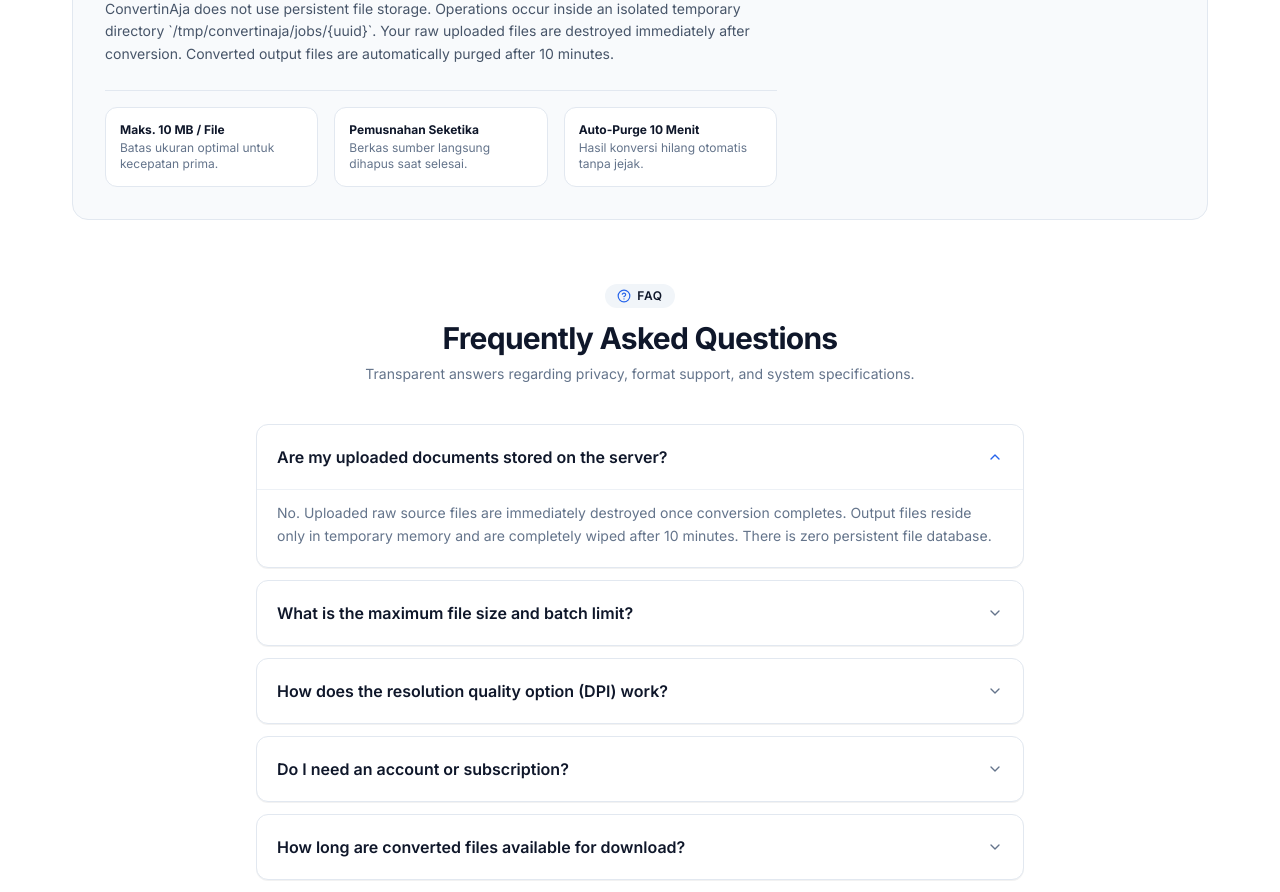
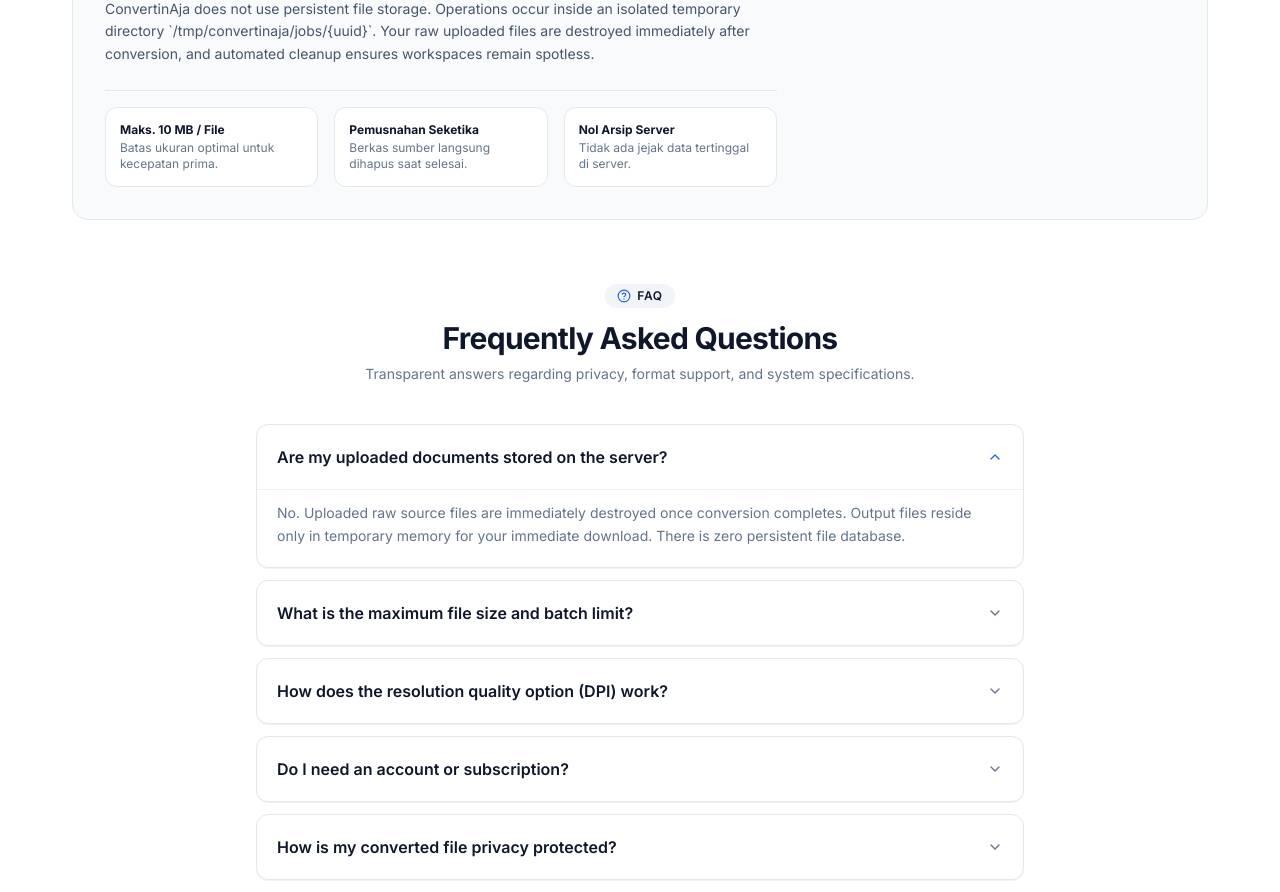
Before and after one commit to FaridAhmad013/convertinaja, a React (Vite) app in the folder frontend/: page / in a window 1280 px wide. Shown: the part 3760-4652 px from the top of the page. Built offline with nearby package versions, Linux system fonts and the light colour scheme; no server answers.

Commit message:
chore: align all UI copies and docs with strict zero-storage policy, removing 10-minute retention mentions

```diff
--- a/frontend/src/components/EditorialGuides.tsx
+++ b/frontend/src/components/EditorialGuides.tsx
@@ -16,7 +16,7 @@ export function EditorialGuides() {
     ? [
         {
           q: 'Apakah dokumen yang saya unggah disimpan di server ConvertinAja?',
-          a: 'Sama sekali tidak. Berkas mentah yang Anda unggah langsung dimusnahkan seketika setelah proses konversi selesai. Berkas hasil konversi hanya disimpan di direktori memori sementara dan otomatis terhapus total dalam 10 menit. Tidak ada database persisten berkas.',
+          a: 'Sama sekali tidak. Berkas mentah yang Anda unggah langsung dimusnahkan seketika setelah proses konversi selesai. Berkas hasil hanya berada sementara di memori untuk diunduh dan langsung dibersihkan. Tidak ada penyimpanan berkas jangka panjang.',
         },
         {
           q: 'Berapa batasan ukuran dan jumlah berkas yang dapat dikonversi?',
@@ -31,8 +31,8 @@ export function EditorialGuides() {
           a: 'Tidak perlu. Seluruh fitur ConvertinAja 100% gratis tanpa paywall, tanpa formulir pendaftaran akun, dan tanpa langganan tersembunyi.',
         },
         {
-          q: 'Berapa lama berkas hasil konversi tersedia untuk diunduh?',
-          a: 'Berkas hasil konversi tersedia selama maksimal 10 menit. Setelah 10 menit, sistem pembersih otomatis (retention worker) akan menghapus seluruh direktori pekerjaan tanpa sisa.',
+          q: 'Bagaimana privasi berkas hasil konversi saya terlindungi?',
+          a: 'Berkas hasil konversi hanya dapat diakses melalui token rahasia acak (UUID v4) di peramban Anda. Server tidak mengarsipkan berkas dan proses pembersihan otomatis berjalan terus-menerus untuk memastikan tidak ada sisa berkas yang tertinggal.',
         },
         {
           q: 'Apakah berkas saya aman dari penggunaan pelatihan model AI?',
@@ -42,7 +42,7 @@ export function EditorialGuides() {
     : [
         {
           q: 'Are my uploaded documents stored on the server?',
-          a: 'No. Uploaded raw source files are immediately destroyed once conversion completes. Output files reside only in temporary memory and are completely wiped after 10 minutes. There is zero persistent file database.',
+          a: 'No. Uploaded raw source files are immediately destroyed once conversion completes. Output files reside only in temporary memory for your immediate download. There is zero persistent file database.',
         },
         {
           q: 'What is the maximum file size and batch limit?',
@@ -57,8 +57,8 @@ export function EditorialGuides() {
           a: 'No. Every feature on ConvertinAja is 100% free with no paywall, no signup forms, and no hidden subscriptions.',
         },
         {
-          q: 'How long are converted files available for download?',
-          a: 'Output files are available for up to 10 minutes. After 10 minutes, our automated retention worker purges the job workspace directory permanently.',
+          q: 'How is my converted file privacy protected?',
+          a: 'Output files are accessible strictly via unique random UUID v4 tokens on your browser session. Server background sweepers run continuously ensuring no remnant files linger.',
         },
         {
           q: 'Are files protected against AI scraping and training?',
@@ -162,8 +162,8 @@ export function EditorialGuides() {
           </h3>
           <p className="text-xs sm:text-sm text-[#475569] leading-relaxed mb-6">
             {isId
-              ? 'ConvertinAja tidak menggunakan penyimpanan berkas jangka panjang. Seluruh pemrosesan berjalan di direktori terisolasi sementara `/tmp/convertinaja/jobs/{uuid}`. Berkas mentah yang Anda unggah langsung dimusnahkan seketika setelah diproses. Hasil konversi otomatis dibersihkan total dalam 10 menit oleh daemon pembersih berkala.'
-              : 'ConvertinAja does not use persistent file storage. Operations occur inside an isolated temporary directory `/tmp/convertinaja/jobs/{uuid}`. Your raw uploaded files are destroyed immediately after conversion. Converted output files are automatically purged after 10 minutes.'}
+              ? 'ConvertinAja tidak menggunakan penyimpanan berkas jangka panjang. Seluruh pemrosesan berjalan di direktori terisolasi sementara `/tmp/convertinaja/jobs/{uuid}`. Berkas mentah yang Anda unggah langsung dimusnahkan seketika setelah diproses, dan sistem pembersihan otomatis memastikan ruang kerja server tetap bersih total.'
+              : 'ConvertinAja does not use persistent file storage. Operations occur inside an isolated temporary directory `/tmp/convertinaja/jobs/{uuid}`. Your raw uploaded files are destroyed immediately after conversion, and automated cleanup ensures workspaces remain spotless.'}
           </p>
 
           <div className="grid grid-cols-1 sm:grid-cols-3 gap-4 pt-4 border-t border-[#E2E8F0]">
@@ -176,8 +176,8 @@ export function EditorialGuides() {
               <p className="text-xs text-[#64748B]">Berkas sumber langsung dihapus saat selesai.</p>
             </div>
             <div className="p-3.5 rounded-xl bg-white border border-[#E2E8F0]">
-              <span className="font-bold text-xs text-[#0F172A] block mb-0.5">Auto-Purge 10 Menit</span>
-              <p className="text-xs text-[#64748B]">Hasil konversi hilang otomatis tanpa jejak.</p>
+              <span className="font-bold text-xs text-[#0F172A] block mb-0.5">Nol Arsip Server</span>
+              <p className="text-xs text-[#64748B]">Tidak ada jejak data tertinggal di server.</p>
             </div>
           </div>
         </div>
--- a/frontend/src/components/LegalModal.tsx
+++ b/frontend/src/components/LegalModal.tsx
@@ -126,8 +126,8 @@ export function LegalModal({ isOpen, tab, onClose, onSelectTab }: LegalModalProp
                   </h4>
                   <p>
                     {isId
-                      ? 'Begitu proses konversi selesai (berhasil maupun gagal), berkas mentah yang Anda unggah langsung dimusnahkan seketika dari sistem tanpa jejak. Berkas hasil konversi hanya disimpan sementara di direktori memori efemeral dan otomatis dihapus permanen dalam 10 menit oleh sistem pembersih otomatis.'
-                      : 'As soon as conversion completes (success or failure), raw uploaded files are immediately shredded from the server. Converted results reside only in temporary memory and are automatically permanently wiped within 10 minutes.'}
+                      ? 'Begitu proses konversi selesai (berhasil maupun gagal), berkas mentah yang Anda unggah langsung dimusnahkan seketika dari sistem tanpa jejak. Berkas hasil konversi hanya berada di memori efemeral sementara dan langsung dibersihkan begitu proses selesai.'
+                      : 'As soon as conversion completes (success or failure), raw uploaded files are immediately shredded from the server. Converted outputs reside only in temporary ephemeral memory and are cleared promptly.'}
                   </p>
                 </div>
 
--- a/frontend/src/i18n/index.ts
+++ b/frontend/src/i18n/index.ts
@@ -135,7 +135,7 @@ export const translations: Record<Language, Translations> = {
       dropSubtitle: 'atau klik untuk memilih dari perangkat',
       chooseButton: 'Pilih Berkas',
       maxLimits: 'Mendukung PDF, JPG, PNG, WEBP, DOCX, XLSX, PPTX hingga 10 MB (Maks. 10 berkas)',
-      privacyNotice: 'Privasi Terjamin: Berkas sumber Anda dimusnahkan seketika. Berkas hasil otomatis dihapus total dalam 10 menit.',
+      privacyNotice: 'Privasi Terjamin: Berkas sumber Anda dimusnahkan seketika setelah diproses.',
     },
     popular: {
       title: 'Peralatan Populer',
@@ -194,7 +194,7 @@ export const translations: Record<Language, Translations> = {
       processingSub: 'Mohon tunggu sejenak, sistem sedang menjalankan operasi konversi.',
       downloadButton: 'Unduh Hasil Konversi',
       downloadZipButton: 'Unduh Semua (.zip)',
-      retentionNotice: 'Berkas sumber dimusnahkan seketika. Hasil konversi otomatis dibersihkan total dalam 10 menit.',
+      retentionNotice: 'Berkas sumber dimusnahkan seketika dari server. Privasi Anda terjaga sepenuhnya.',
       purgeNow: 'Hapus dari Server Sekarang',
       purgedSuccess: 'Berkas telah berhasil dimusnahkan permanen dari server!',
       convertAgain: 'Konversi Dokumen Lain',
@@ -245,7 +245,7 @@ export const translations: Record<Language, Translations> = {
       dropSubtitle: 'or click to browse from device',
       chooseButton: 'Choose Files',
       maxLimits: 'Supports PDF, JPG, PNG, WEBP, DOCX, XLSX, PPTX up to 10 MB (Max 10 files)',
-      privacyNotice: 'Zero-Storage: Source files destroyed immediately. Output files auto-purged within 10 minutes.',
+      privacyNotice: 'Zero-Storage: Source files are destroyed immediately after conversion.',
     },
     popular: {
       title: 'Popular tools',
@@ -304,7 +304,7 @@ export const translations: Record<Language, Translations> = {
       processingSub: 'Please wait a moment while the conversion engine finishes.',
       downloadButton: 'Download Converted File',
       downloadZipButton: 'Download All (.zip)',
-      retentionNotice: 'Source files destroyed immediately. Converted files are automatically purged within 10 minutes.',
+      retentionNotice: 'Source files are destroyed immediately from the server. Your privacy is fully protected.',
       purgeNow: 'Delete from Server Now',
       purgedSuccess: 'Files permanently destroyed from server!',
       convertAgain: 'Convert Another File',
```
Also changed, not shown: 3 other files (tests, documents, lock files or other folders).
